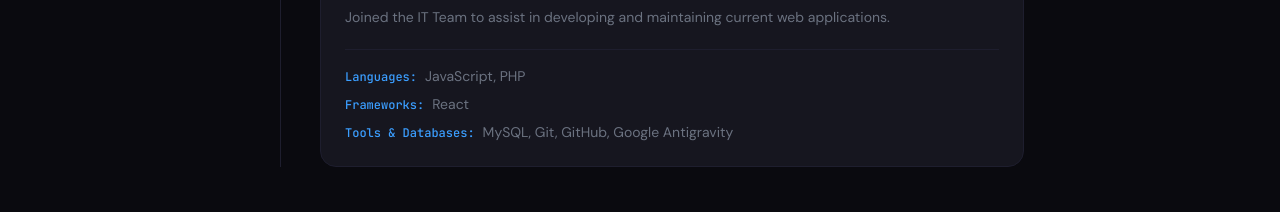
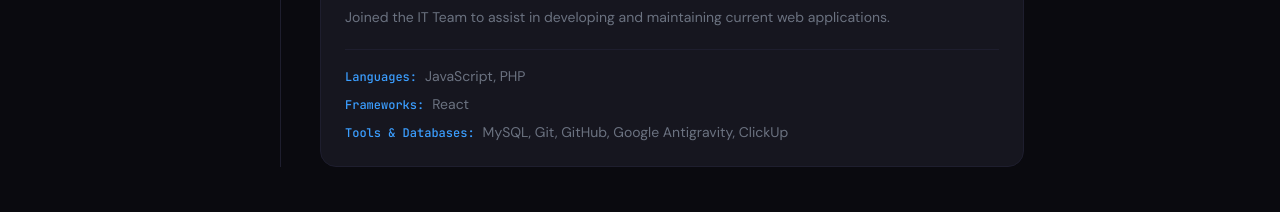
Before and after one commit to ManugaPerera06/portfolio-website, a React (Vite) app: page / in a window 1280 px wide. Shown: the part 1200-1412 px from the top of the page. Built offline with nearby package versions, Linux system fonts and the light colour scheme.

Commit message:
chore: Add ClickUp as a new tool using at SSB.

```diff
--- a/src/Components/Experience.jsx
+++ b/src/Components/Experience.jsx
@@ -13,7 +13,7 @@ const experiences = [
     techStack: [
       { label: 'Languages', items: ['JavaScript', 'PHP'] },
       { label: 'Frameworks', items: ['React'] },
-      { label: 'Tools & Databases', items: ['MySQL', 'Git', 'GitHub', 'Google Antigravity'] },
+      { label: 'Tools & Databases', items: ['MySQL', 'Git', 'GitHub', 'Google Antigravity', 'ClickUp'] },
     ],
   },
 ];
```
